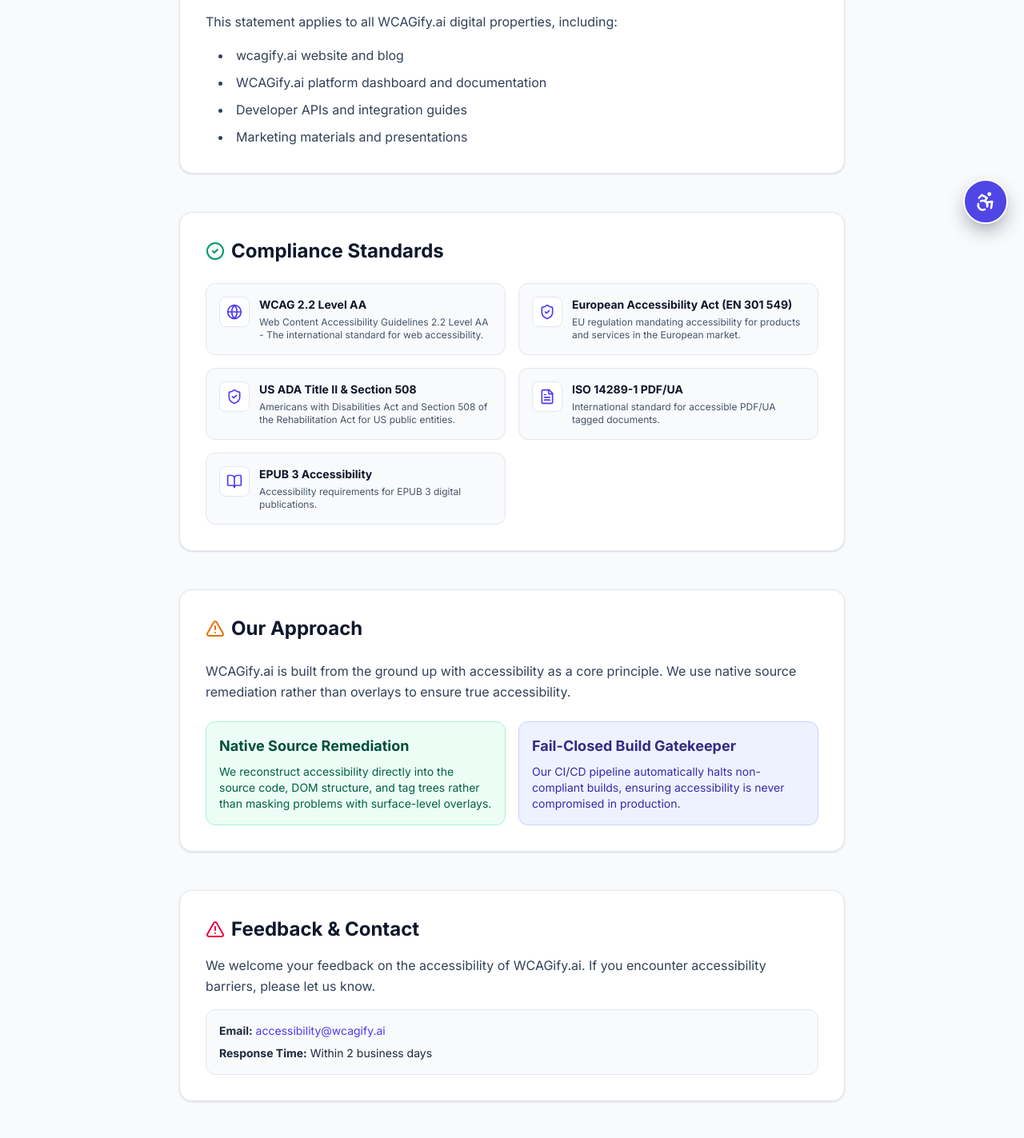
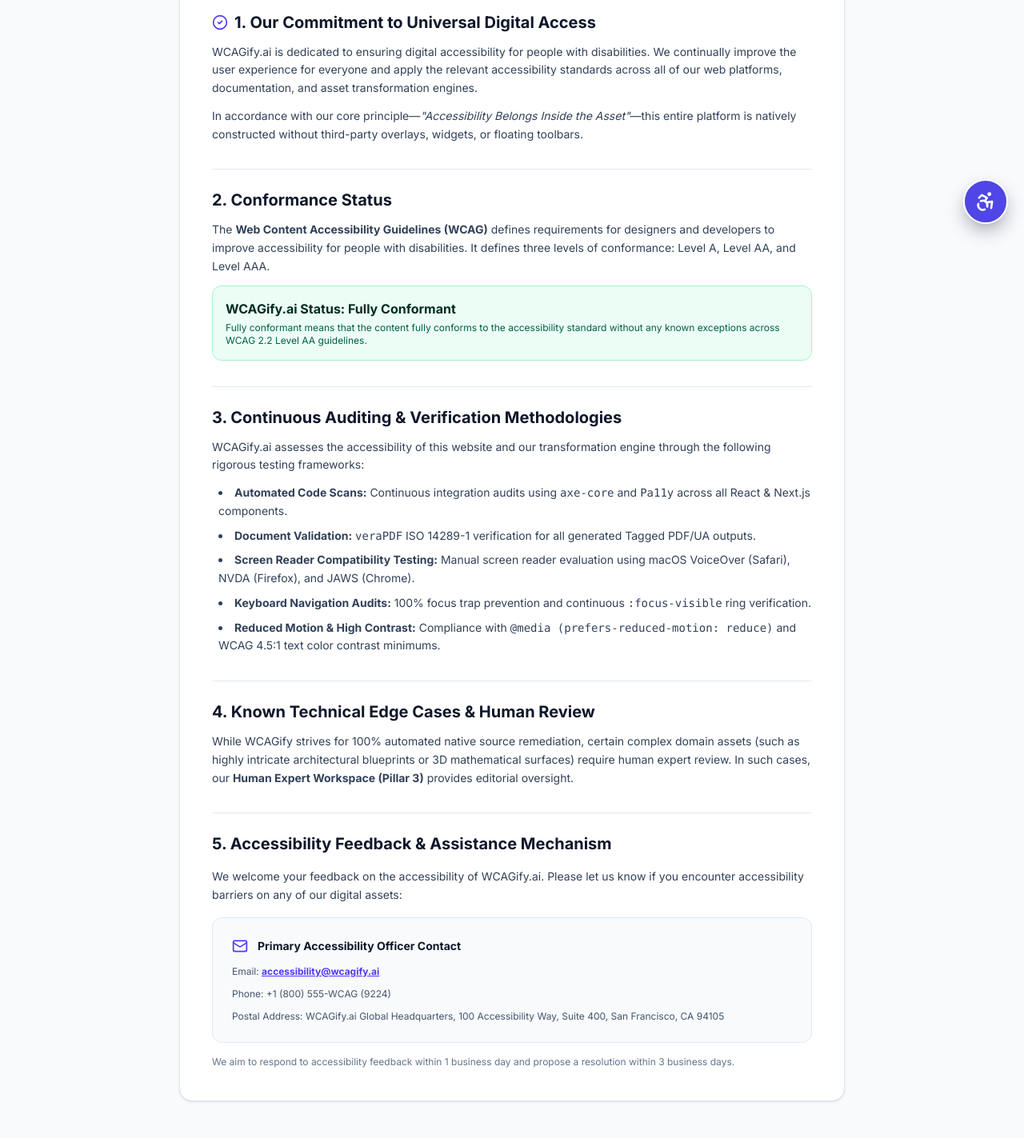
Before and after one commit to karan-matech/wcagify-ai, a Next.js app: page /accessibility in a window 1280 px wide. Shown: the part 500-1923 px from the top of the page at 80% size. Built offline with nearby package versions, Linux system fonts and the light colour scheme.

Commit message:
fix: header, footer moved to root level and a11y page style fixes

```diff
--- a/app/accessibility/page.tsx
+++ b/app/accessibility/page.tsx
@@ -1,225 +1,193 @@
-import {
-  ShieldCheck,
-  CheckCircle2,
-  FileText,
-  Globe,
-  BookOpen,
-  AlertTriangle,
-} from "lucide-react";
+"use client";
 
-export const metadata = {
-  title: "Accessibility Statement - WCAGify.ai",
-  description:
-    "WCAGify.ai is committed to making its digital products and services accessible, including the WCAGify.ai website, platform, and documentation.",
-};
+import React from "react";
+import Link from "next/link";
+import { ShieldCheck, CheckCircle2, Mail, ArrowLeft } from "lucide-react";
 
 export default function AccessibilityStatementPage() {
-  const complianceStandards = [
-    {
-      name: "WCAG 2.2 Level AA",
-      description:
-        "Web Content Accessibility Guidelines 2.2 Level AA - The international standard for web accessibility.",
-      icon: <Globe className="w-5 h-5 text-indigo-600" />,
-    },
-    {
-      name: "European Accessibility Act (EN 301 549)",
-      description:
-        "EU regulation mandating accessibility for products and services in the European market.",
-      icon: <ShieldCheck className="w-5 h-5 text-indigo-600" />,
-    },
-    {
-      name: "US ADA Title II & Section 508",
-      description:
-        "Americans with Disabilities Act and Section 508 of the Rehabilitation Act for US public entities.",
-      icon: <ShieldCheck className="w-5 h-5 text-indigo-600" />,
-    },
-    {
-      name: "ISO 14289-1 PDF/UA",
-      description:
-        "International standard for accessible PDF/UA tagged documents.",
-      icon: <FileText className="w-5 h-5 text-indigo-600" />,
-    },
-    {
-      name: "EPUB 3 Accessibility",
-      description:
-        "Accessibility requirements for EPUB 3 digital publications.",
-      icon: <BookOpen className="w-5 h-5 text-indigo-600" />,
-    },
-  ];
+  return (
+    <main
+      id="main-content"
+      className="py-12 lg:py-20 bg-slate-50 min-h-screen text-slate-900"
+    >
+      <div className="max-w-4xl mx-auto px-4 sm:px-6 lg:px-8 space-y-8">
+        <div>
+          <Link
+            href="/"
+            className="inline-flex items-center gap-2 px-3.5 sm:px-4 py-2 text-xs sm:text-sm font-bold text-indigo-700 bg-indigo-50 hover:bg-indigo-100 border border-indigo-200 rounded-lg transition-colors focus-visible:ring-2 focus-visible:ring-indigo-600 focus-visible:ring-offset-2 outline-none max-w-full"
+          >
+            <ArrowLeft className="w-4 h-4 shrink-0" aria-hidden="true" />
+            <span>Return to WCAGify.ai Main Platform</span>
+          </Link>
+        </div>
 
-  // const accessibilityPrinciples = [
-  //   {
-  //     title: "Perceivable",
-  //     description:
-  //       "Information and user interface components must be presentable to users in ways they can perceive.",
-  //     icon: <Eye className="w-4 h-4 text-emerald-600" />,
-  //   },
-  //   {
-  //     title: "Operable",
-  //     description: "User interface components and navigation must be operable.",
-  //     icon: <Keyboard className="w-4 h-4 text-emerald-600" />,
-  //   },
-  //   {
-  //     title: "Understandable",
-  //     description:
-  //       "Information and the operation of user interface must be understandable.",
-  //     icon: <Brain className="w-4 h-4 text-emerald-600" />,
-  //   },
-  //   {
-  //     title: "Robust",
-  //     description:
-  //       "Content must be robust enough that it can be interpreted reliably by a wide variety of user agents.",
-  //     icon: <Settings className="w-4 h-4 text-emerald-600" />,
-  //   },
-  // ];
-
-  return (
-    <div className="min-h-screen bg-slate-50">
-      <div className="bg-white border-b border-slate-200 py-12 sm:py-16">
-        <div className="max-w-4xl mx-auto px-4 sm:px-6 lg:px-8 text-center">
-          <span className="inline-flex items-center gap-1.5 px-3 py-1 rounded-full text-xs font-bold uppercase tracking-wider bg-emerald-100 text-emerald-800 border border-emerald-200 mb-4">
+        <div className="bg-white p-5 sm:p-8 lg:p-10 rounded-2xl border border-slate-200 shadow-sm space-y-4 max-w-full overflow-hidden">
+          <div className="inline-flex items-center gap-2 px-3 py-1 rounded-xl sm:rounded-full text-xs font-bold uppercase tracking-wide bg-emerald-100 text-emerald-800 border border-emerald-200 max-w-full">
             <ShieldCheck
-              className="w-3.5 h-3.5 text-emerald-600"
+              className="w-4 h-4 text-emerald-600 shrink-0"
               aria-hidden="true"
             />
-            Accessibility Statement
+            <span className="break-words">
+              Official Policy & Compliance Standard
             </span>
-          <h1 className="text-3xl sm:text-4xl font-extrabold text-slate-900 mb-4">
+          </div>
+          <h1 className="text-2xl sm:text-3xl lg:text-4xl font-extrabold tracking-tight text-slate-900 break-words">
             WCAGify.ai Accessibility Statement
           </h1>
-          <p className="text-base text-slate-600 max-w-2xl mx-auto">
-            WCAGify.ai is committed to making its digital products and services
-            accessible, including the WCAGify.ai website, platform, and
-            documentation.
+          <p className="text-xs sm:text-sm text-slate-600 leading-relaxed">
+            <strong>Last Updated:</strong> August 5, 2026 •{" "}
+            <strong>Compliance Target:</strong> WCAG 2.2 Level AA (Compliant
+            with EAA EN 301 549 & US ADA Title II / Section 508).
           </p>
         </div>
-      </div>
 
-      <main className="max-w-4xl mx-auto px-4 sm:px-6 lg:px-8 py-12 sm:py-16 space-y-12">
-        <section className="bg-white p-6 sm:p-8 rounded-2xl border border-slate-200 shadow-sm">
-          <h2 className="text-2xl font-bold text-slate-900 mb-4 flex items-center gap-2">
-            <ShieldCheck
-              className="w-6 h-6 text-indigo-600"
+        <div className="bg-white p-5 sm:p-8 lg:p-10 rounded-2xl border border-slate-200 shadow-sm space-y-8 text-sm leading-relaxed text-slate-700 max-w-full overflow-hidden">
+          <section className="space-y-3">
+            <h2 className="text-xl font-bold text-slate-900 flex items-center gap-2">
+              <CheckCircle2
+                className="w-5 h-5 text-indigo-600"
                 aria-hidden="true"
               />
-            Our Commitment
+              1. Our Commitment to Universal Digital Access
             </h2>
-          <div className="text-slate-700 leading-relaxed space-y-4">
             <p>
-              WCAGify.ai is committed to ensuring digital accessibility for our
-              products and services, including our website, platform, and
-              documentation. We are actively working to improve the
-              accessibility of our digital content and services.
+              WCAGify.ai is dedicated to ensuring digital accessibility for
+              people with disabilities. We continually improve the user
+              experience for everyone and apply the relevant accessibility
+              standards across all of our web platforms, documentation, and
+              asset transformation engines.
             </p>
             <p>
-              This statement applies to all WCAGify.ai digital properties,
-              including:
+              In accordance with our core principle—
+              <em>"Accessibility Belongs Inside the Asset"</em>—this entire
+              platform is natively constructed without third-party overlays,
+              widgets, or floating toolbars.
             </p>
-            <ul className="list-disc list-inside space-y-2 text-slate-700 ml-4">
-              <li>wcagify.ai website and blog</li>
-              <li>WCAGify.ai platform dashboard and documentation</li>
-              <li>Developer APIs and integration guides</li>
-              <li>Marketing materials and presentations</li>
-            </ul>
+          </section>
+
+          <section className="space-y-3 border-t border-slate-200 pt-6">
+            <h2 className="text-xl font-bold text-slate-900">
+              2. Conformance Status
+            </h2>
+            <p>
+              The <strong>Web Content Accessibility Guidelines (WCAG)</strong>{" "}
+              defines requirements for designers and developers to improve
+              accessibility for people with disabilities. It defines three
+              levels of conformance: Level A, Level AA, and Level AAA.
+            </p>
+            <div className="p-4 bg-emerald-50 border border-emerald-200 rounded-xl space-y-1 text-emerald-950">
+              <span className="font-bold block text-base">
+                WCAGify.ai Status: Fully Conformant
+              </span>
+              <p className="text-xs text-emerald-800">
+                Fully conformant means that the content fully conforms to the
+                accessibility standard without any known exceptions across WCAG
+                2.2 Level AA guidelines.
+              </p>
             </div>
           </section>
 
-        <section className="bg-white p-6 sm:p-8 rounded-2xl border border-slate-200 shadow-sm">
-          <h2 className="text-2xl font-bold text-slate-900 mb-6 flex items-center gap-2">
-            <CheckCircle2
-              className="w-6 h-6 text-emerald-600"
-              aria-hidden="true"
-            />
-            Compliance Standards
+          <section className="space-y-3 border-t border-slate-200 pt-6">
+            <h2 className="text-xl font-bold text-slate-900">
+              3. Continuous Auditing & Verification Methodologies
             </h2>
-          <div className="grid grid-cols-1 md:grid-cols-2 gap-4">
-            {complianceStandards.map((standard, index) => (
-              <div
-                key={index}
-                className="p-4 bg-slate-50 rounded-xl border border-slate-200"
-              >
-                <div className="flex items-start gap-3">
-                  <div className="p-2 rounded-lg bg-white border border-slate-200 shrink-0">
-                    {standard.icon}
-                  </div>
-                  <div>
-                    <h3 className="text-sm font-bold text-slate-900 mb-1">
-                      {standard.name}
-                    </h3>
-                    <p className="text-xs text-slate-600">
-                      {standard.description}
+            <p>
+              WCAGify.ai assesses the accessibility of this website and our
+              transformation engine through the following rigorous testing
+              frameworks:
             </p>
-                  </div>
-                </div>
-              </div>
-            ))}
-          </div>
+            <ul className="space-y-2 list-disc list-inside pl-2 text-slate-700">
+              <li>
+                <strong>Automated Code Scans:</strong> Continuous integration
+                audits using <code>axe-core</code> and <code>Pa11y</code> across
+                all React & Next.js components.
+              </li>
+              <li>
+                <strong>Document Validation:</strong> <code>veraPDF</code> ISO
+                14289-1 verification for all generated Tagged PDF/UA outputs.
+              </li>
+              <li>
+                <strong>Screen Reader Compatibility Testing:</strong> Manual
+                screen reader evaluation using macOS VoiceOver (Safari), NVDA
+                (Firefox), and JAWS (Chrome).
+              </li>
+              <li>
+                <strong>Keyboard Navigation Audits:</strong> 100% focus trap
+                prevention and continuous <code>:focus-visible</code> ring
+                verification.
+              </li>
+              <li>
+                <strong>Reduced Motion & High Contrast:</strong> Compliance with{" "}
+                <code>@media (prefers-reduced-motion: reduce)</code> and WCAG
+                4.5:1 text color contrast minimums.
+              </li>
+            </ul>
           </section>
 
-        <section className="bg-white p-6 sm:p-8 rounded-2xl border border-slate-200 shadow-sm">
-          <h2 className="text-2xl font-bold text-slate-900 mb-6 flex items-center gap-2">
-            <AlertTriangle
-              className="w-6 h-6 text-amber-600"
-              aria-hidden="true"
-            />
-            Our Approach
+          <section className="space-y-3 border-t border-slate-200 pt-6">
+            <h2 className="text-xl font-bold text-slate-900">
+              4. Known Technical Edge Cases & Human Review
             </h2>
-          <p className="text-slate-700 leading-relaxed mb-6">
-            WCAGify.ai is built from the ground up with accessibility as a core
-            principle. We use native source remediation rather than overlays to
-            ensure true accessibility.
+            <p>
+              While WCAGify strives for 100% automated native source
+              remediation, certain complex domain assets (such as highly
+              intricate architectural blueprints or 3D mathematical surfaces)
+              require human expert review. In such cases, our{" "}
+              <strong>Human Expert Workspace (Pillar 3)</strong> provides
+              editorial oversight.
             </p>
-          <div className="grid grid-cols-1 md:grid-cols-2 gap-4">
-            <div className="p-4 bg-emerald-50 rounded-xl border border-emerald-200">
-              <h3 className="text-lg font-bold text-emerald-900 mb-2">
-                Native Source Remediation
-              </h3>
-              <p className="text-sm text-emerald-800">
-                We reconstruct accessibility directly into the source code, DOM
-                structure, and tag trees rather than masking problems with
-                surface-level overlays.
-              </p>
-            </div>
-            <div className="p-4 bg-indigo-50 rounded-xl border border-indigo-200">
-              <h3 className="text-lg font-bold text-indigo-900 mb-2">
-                Fail-Closed Build Gatekeeper
-              </h3>
-              <p className="text-sm text-indigo-800">
-                Our CI/CD pipeline automatically halts non-compliant builds,
-                ensuring accessibility is never compromised in production.
-              </p>
-            </div>
-          </div>
           </section>
 
-        <section className="bg-white p-6 sm:p-8 rounded-2xl border border-slate-200 shadow-sm">
-          <h2 className="text-2xl font-bold text-slate-900 mb-4 flex items-center gap-2">
-            <AlertTriangle
-              className="w-6 h-6 text-rose-600"
-              aria-hidden="true"
-            />
-            Feedback & Contact
+          <section className="space-y-4 border-t border-slate-200 pt-6">
+            <h2 className="text-xl font-bold text-slate-900">
+              5. Accessibility Feedback & Assistance Mechanism
             </h2>
-          <p className="text-slate-700 leading-relaxed mb-4">
-            We welcome your feedback on the accessibility of WCAGify.ai. If you
-            encounter accessibility barriers, please let us know.
+            <p>
+              We welcome your feedback on the accessibility of WCAGify.ai.
+              Please let us know if you encounter accessibility barriers on any
+              of our digital assets:
             </p>
-          <div className="bg-slate-50 p-4 rounded-xl border border-slate-200">
-            <p className="text-sm text-slate-800">
-              <strong>Email:</strong>{" "}
+
+            <div className="p-6 bg-slate-50 border border-slate-200 rounded-xl space-y-3">
+              <div className="flex items-center gap-3 text-slate-900 font-bold">
+                <Mail className="w-5 h-5 text-indigo-600" aria-hidden="true" />
+                <span>Primary Accessibility Officer Contact</span>
+              </div>
+              <p className="text-xs text-slate-600">
+                Email:{" "}
                 <a
                   href="mailto:accessibility@wcagify.ai"
-                className="text-indigo-600 hover:underline"
+                  className="text-indigo-600 underline font-bold"
                 >
                   accessibility@wcagify.ai
                 </a>
               </p>
-            <p className="text-sm text-slate-800 mt-2">
-              <strong>Response Time:</strong> Within 2 business days
+              <p className="text-xs text-slate-600">
+                Phone: +1 (800) 555-WCAG (9224)
+              </p>
+              <p className="text-xs text-slate-600">
+                Postal Address: WCAGify.ai Global Headquarters, 100
+                Accessibility Way, Suite 400, San Francisco, CA 94105
               </p>
             </div>
+
+            <p className="text-xs text-slate-500">
+              We aim to respond to accessibility feedback within 1 business day
+              and propose a resolution within 3 business days.
+            </p>
           </section>
+        </div>
+
+        <div className="text-center pt-4">
+          <Link
+            href="/"
+            className="inline-flex items-center gap-2 px-6 py-3 text-sm font-bold text-white bg-indigo-600 hover:bg-indigo-700 rounded-xl shadow transition-colors focus-visible:ring-2 focus-visible:ring-indigo-600 focus-visible:ring-offset-2 outline-none"
+          >
+            <ArrowLeft className="w-4 h-4" aria-hidden="true" />
+            <span>Back to WCAGify.ai Main Platform</span>
+          </Link>
+        </div>
+      </div>
     </main>
-    </div>
   );
 }
--- a/app/layout.tsx
+++ b/app/layout.tsx
@@ -3,6 +3,8 @@
 import { Inter } from "next/font/google";
 import type { Metadata, Viewport } from "next";
 import WcagifyWidget from "./components/accessibility-widget/WcagifyWidget";
+import { Navbar } from "./components/Navbar";
+import { Footer } from "./components/Footer";
 
 const inter = Inter({
   subsets: ["latin"],
@@ -100,7 +102,9 @@
       <body
         className={`${inter.className} ${inter.variable} min-h-screen flex flex-col bg-slate-50 text-slate-900 antialiased`}
       >
+        <Navbar />
         {children}
+        <Footer />
         <WcagifyWidget />
       </body>
     </html>
--- a/app/page.tsx
+++ b/app/page.tsx
@@ -5,15 +5,12 @@
 import { BuildGatekeeperDemo } from "./components/BuildGatekeeperDemo";
 import { DemoRequestForm } from "./components/DemoRequestForm";
 import { OverlayVsNative } from "./components/OverlayVsNative";
-import { Navbar } from "./components/Navbar";
-import { Footer } from "./components/Footer";
 import { SkipLink } from "./components/SkipLink";
 
 export default function HomePage() {
   return (
     <>
       <SkipLink />
-      <Navbar />
       <main id="main-content" tabIndex={-1} className="outline-none">
         <HeroSection />
         <HeroTransformationPreview />
@@ -23,7 +20,6 @@
         <BuildGatekeeperDemo />
         <DemoRequestForm />
       </main>
-      <Footer />
     </>
   );
 }
```
Lines whose indentation alone changed are shown as unchanged.
